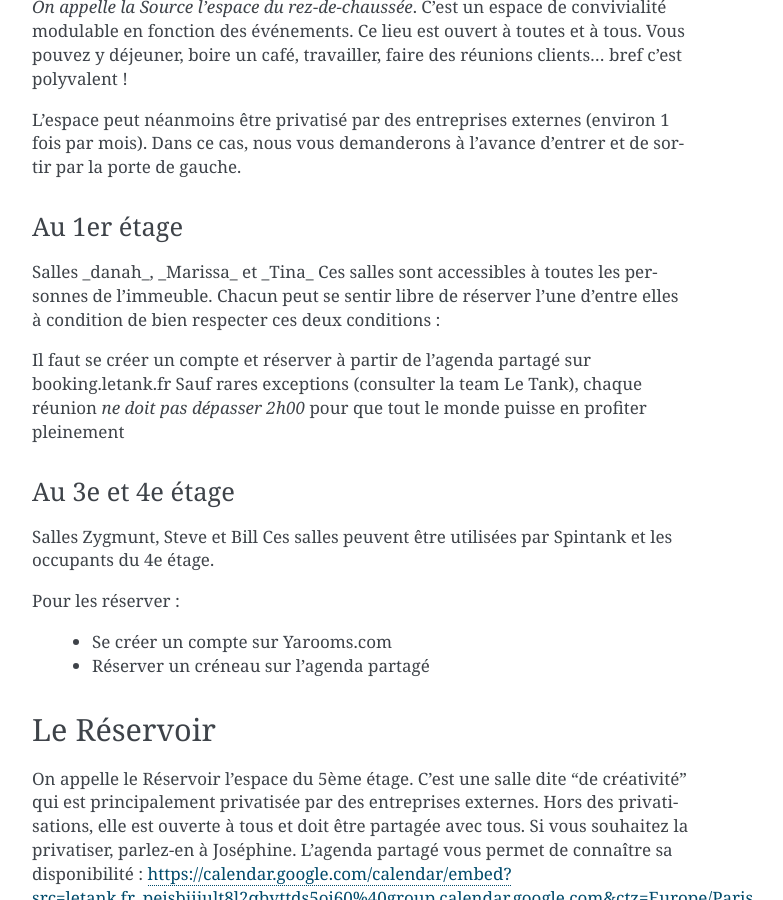
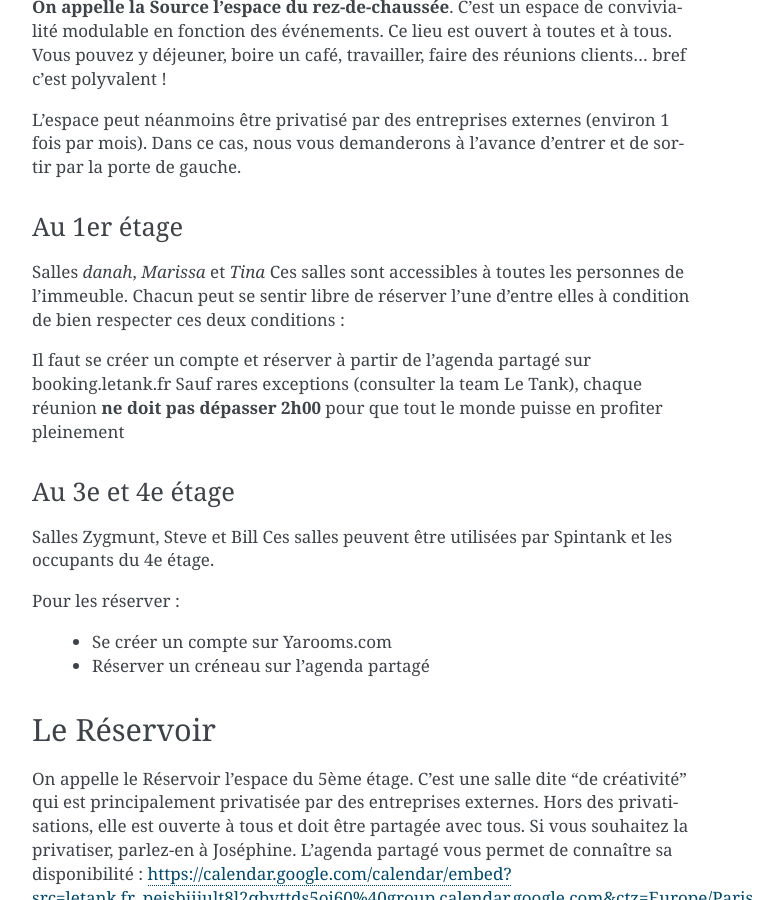
Before and after one commit to Magicking/tank-doc, a Sphinx documentation site: the page built from source/utile.rst, in a window 1280 px wide and 900 px high, scrolled down 1901 px. Shown: the whole window, without its empty margins (388-1171 px from the left). Built offline with Sphinx 7.4.7, drawn with Linux system fonts in a browser that asks for light colours.

Commit message:
Fix emphasis

```diff
--- a/source/utile.rst
+++ b/source/utile.rst
@@ -41,14 +41,14 @@ Quand vous arrivez au Tank, l’équipe vous remet un badge qui vous donne accè
  - À l’ascenseur
  - Aux portes de l’étage où vous travaillez
 
-*Important* : Si vous êtes une équipe, le nombre de badges équivaut au nombre de postes que vous louez au Tank.
-*1 poste = 1 badge*
+**Important** : Si vous êtes une équipe, le nombre de badges équivaut au nombre de postes que vous louez au Tank.
+**1 poste = 1 badge**
 
-*Si votre badge est désactivé* :  c’est une mise à jour. N’hésitez pas à demander à Samy ou Joséphine de le réactiver.
+**Si votre badge est désactivé** :  c’est une mise à jour. N’hésitez pas à demander à Samy ou Joséphine de le réactiver.
 
 Le badge est votre sésame pour circuler librement dans Le Tank. Si vous le perdez, il faut en informer la team très rapidement.
-Les portes de vos étages doivent en permanence être fermées, *vous êtes tous responsables de cette sécurité*.
-*Assurez-vous donc de toujours avoir votre badge sur vous*.
+Les portes de vos étages doivent en permanence être fermées, **vous êtes tous responsables de cette sécurité**.
+**Assurez-vous donc de toujours avoir votre badge sur vous**.
 
 ===========
 LES ESPACES
@@ -59,7 +59,7 @@ Au Tank, vous partagez vos bureaux avec :
  - Spintank, agence de communication numérique située au 2 et 3e étage de l’immeuble
  - Des freelances, startups et entrepeneurs au 1er et au 4e
 
-En plus de votre bureau, il existe *8 espaces* pour travailler, seul, à plusieurs ou avec des clients.
+En plus de votre bureau, il existe **8 espaces** pour travailler, seul, à plusieurs ou avec des clients.
 
 
 Ces espaces ont des règles et des conditions bien précises :
@@ -69,7 +69,7 @@ Ces espaces ont des règles et des conditions bien précises :
 ---------
 La Source
 ---------
-*On appelle la Source l’espace du rez-de-chaussée*. C’est un espace de convivialité modulable en fonction des événements.
+**On appelle la Source l’espace du rez-de-chaussée**. C’est un espace de convivialité modulable en fonction des événements.
 Ce lieu est ouvert à toutes et à tous. Vous pouvez y déjeuner, boire un café, travailler, faire des réunions clients… bref c’est polyvalent !
 
 L’espace peut néanmoins être privatisé par des entreprises externes (environ 1 fois par mois).
@@ -78,11 +78,11 @@ Dans ce cas, nous vous demanderons à l’avance d’entrer et de sortir par la
 Au 1er étage
 ------------
 
-Salles _danah_, _Marissa_ et _Tina_
+Salles *danah*, *Marissa* et *Tina*
 Ces salles sont accessibles à toutes les personnes de l’immeuble. Chacun peut se sentir libre de réserver l’une d’entre elles à condition de bien respecter ces deux conditions :
 
 Il faut se créer un compte et réserver à partir de l’agenda partagé sur booking.letank.fr
-Sauf rares exceptions (consulter la team Le Tank), chaque réunion *ne doit pas dépasser 2h00* pour que tout le monde puisse en profiter pleinement
+Sauf rares exceptions (consulter la team Le Tank), chaque réunion **ne doit pas dépasser 2h00** pour que tout le monde puisse en profiter pleinement
 
 Au 3e et 4e étage
 -----------------
@@ -108,21 +108,21 @@ L’agenda partagé vous permet de connaître sa disponibilité : https://calend
 LE WIFI
 =======
 
-*1er et 4ème étage*
+**1er et 4ème étage**
 GUESTANK
 Le mot de passe est encadré à la source.
 
-*2 et 3ème étage*
+**2 et 3ème étage**
 Code : SPINTANK
 
-*Wifi pour les invités, clients, réunions*
+**Wifi pour les invités, clients, réunions**
 Code : EVENTANK
 MDP : letank24
 
 =====
 SLACK
 =====
-Slack est une plateforme de chat interne. *Au Tank, il très important d’être dessus*. Cela vous aidera à être au courant de toutes les informations importantes et à participer à la vie du lieu.
+Slack est une plateforme de chat interne. **Au Tank, il très important d’être dessus**. Cela vous aidera à être au courant de toutes les informations importantes et à participer à la vie du lieu.
 
 À votre arrivée, une personne de la Team Tank ou votre chef de pôle vous envoie un mail pour vous inscrire. Ensuite la marche à suivre est très simple.
 
@@ -158,20 +158,20 @@ LES STOCKS
 ----------
 Au Tank, nous sommes plus de 100 personnes à travailler ensemble tous les jours. Les emplacements et les quantités des stocks sont donc importants à prendre en compte.
 
- - *Les grains de café*
+ - **Les grains de café**
 
 Ils sont situés dans la cuisine du RDC, au fond à droite, sur le dernier étage du rayonnage
 Si jamais vous ne trouvez pas, demandez à Samy, Joséphine ou Damien.
 
- - *Les cartouches d’imprimante et le papier*
+ - **Les cartouches d’imprimante et le papier**
 
 Tout est stocké dans l’armoire située au rez-de-chaussée, au bout des tables blanches.
 
- - *Le liquide vaisselle et les nettoyants des machine à café*
+ - **Le liquide vaisselle et les nettoyants des machine à café**
 
 Sous l’évier dans la cuisine du RDC
 
- - *Les éponges*
+ - **Les éponges**
 
 Sous l’évier dans la cuisine du RDC
 
@@ -183,11 +183,11 @@ Quand tu quittes ton étage et que tu es le dernier :
  - Veille bien à éteindre toutes les lumières et ventilateurs ainsi qu'à fermer les fenêtres et les portes palières.
  - Passe aussi un petit message sur Slack pour savoir si il reste du monde.
 
-*Si personne ne répond, ça veut dire que tu es le dernier et que tu devras donc mettre l'alarme*.
+**Si personne ne répond, ça veut dire que tu es le dernier et que tu devras donc mettre l'alarme**.
 
-Pour activer l'alarme, il faut appuyer *sur le petit bonhomme hors de la maison du boîtier situé dans le sas d'entrée*.
+Pour activer l'alarme, il faut appuyer **sur le petit bonhomme hors de la maison du boîtier situé dans le sas d'entrée**.
 Une fois qu'elle est activée, tu peux partir en claquant simplement la porte
-Tous les matins, la femme de ménage désactive l'alarme. *Pas de souci à te faire sur ce sujet donc, en semaine*.
+Tous les matins, la femme de ménage désactive l'alarme. **Pas de souci à te faire sur ce sujet donc, en semaine**.
 
 Le week-end par contre, il faudra que tu la désactives si tu viens bosser.
-*N'hésites pas à venir nous voir pour que l'on te donne les codes*.
+**N'hésites pas à venir nous voir pour que l'on te donne les codes**.
```
